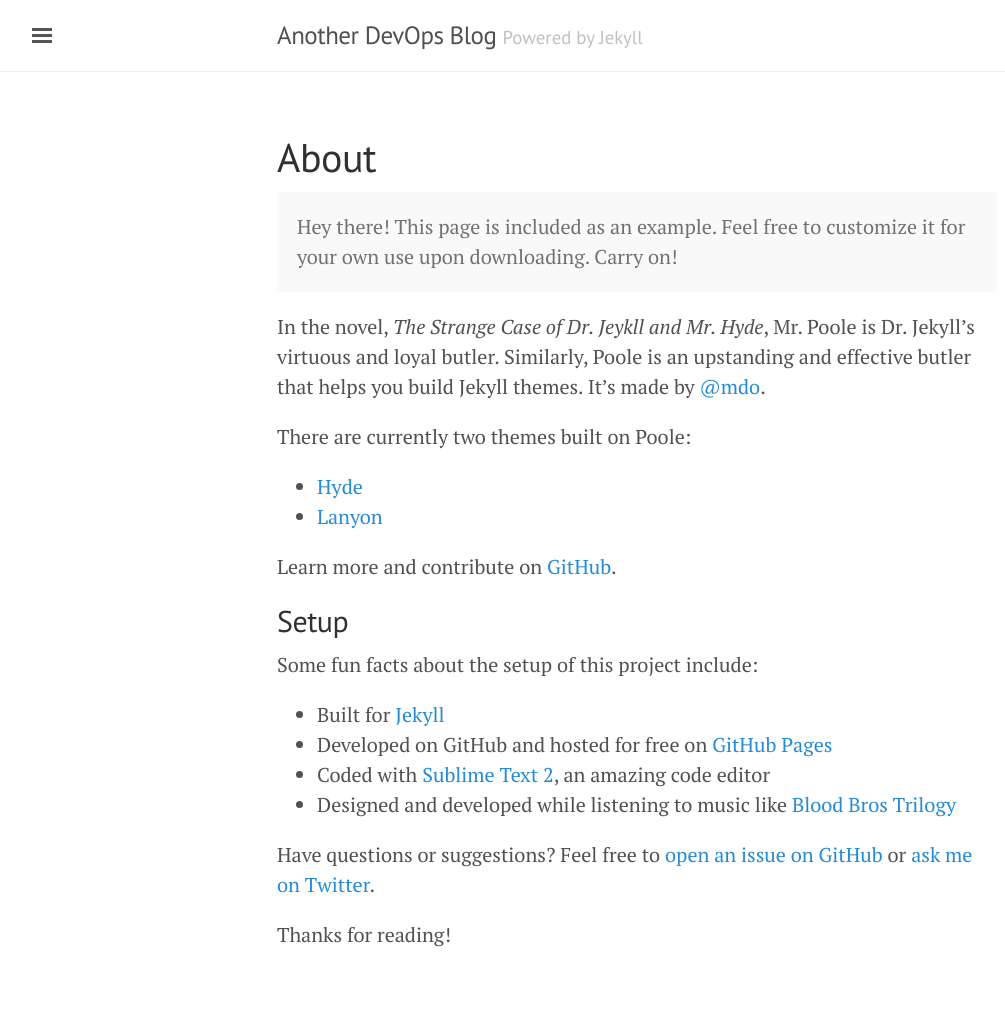
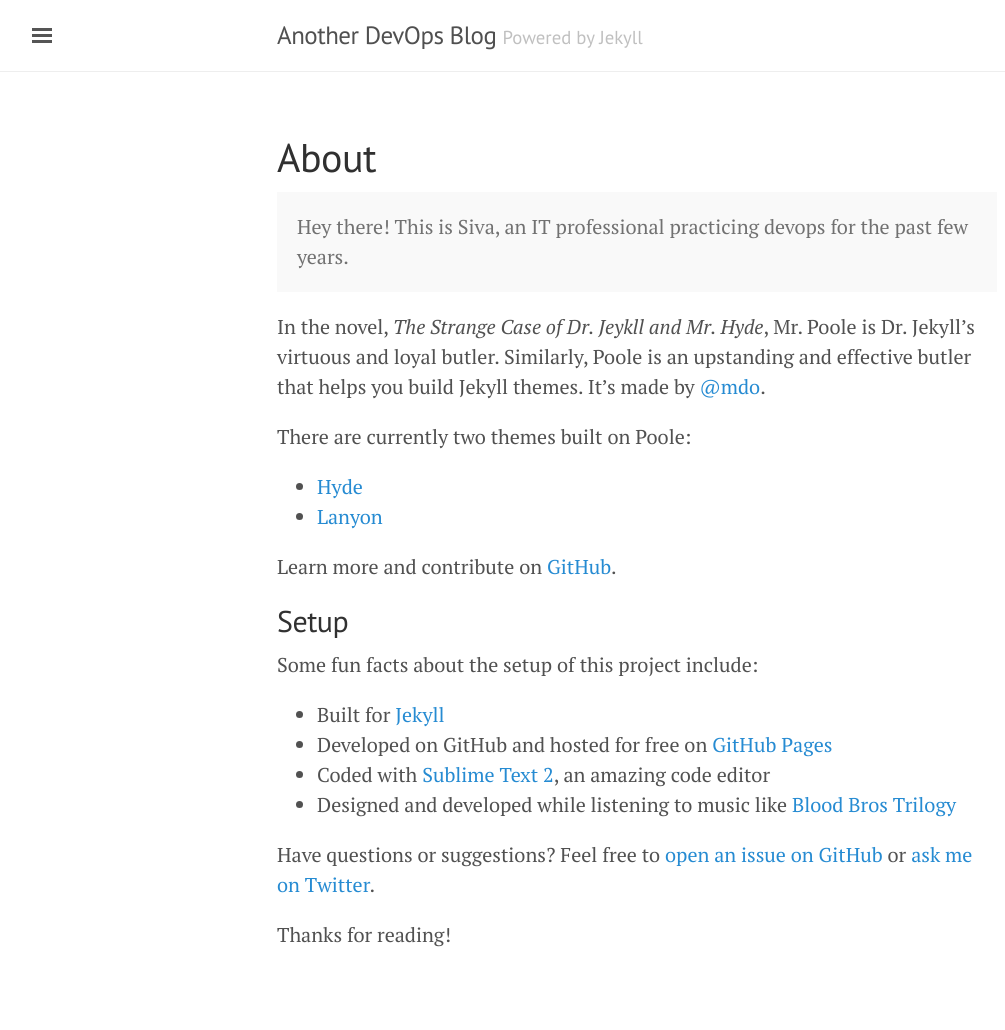
Before and after one commit to vinodhsiva/vinodhsiva.github.io, a Jekyll site: the page built from about.md, in a window 1280 px wide. Shown: the whole page, without its empty margins (3-1008 px from the left). Built offline with Jekyll 4.4.1, drawn with Linux system fonts in a browser that asks for light colours.

Commit message:
Update about.md

```diff
--- a/about.md
+++ b/about.md
@@ -1,10 +1,11 @@
 ---
 layout: page
 title: About
+published: true
 ---
 
 <p class="message">
-  Hey there! This page is included as an example. Feel free to customize it for your own use upon downloading. Carry on!
+  Hey there! This is Siva, an IT professional practicing devops for the past few years.
 </p>
 
 In the novel, *The Strange Case of Dr. Jeykll and Mr. Hyde*, Mr. Poole is Dr. Jekyll's virtuous and loyal butler. Similarly, Poole is an upstanding and effective butler that helps you build Jekyll themes. It's made by [@mdo](https://twitter.com/mdo).
```
